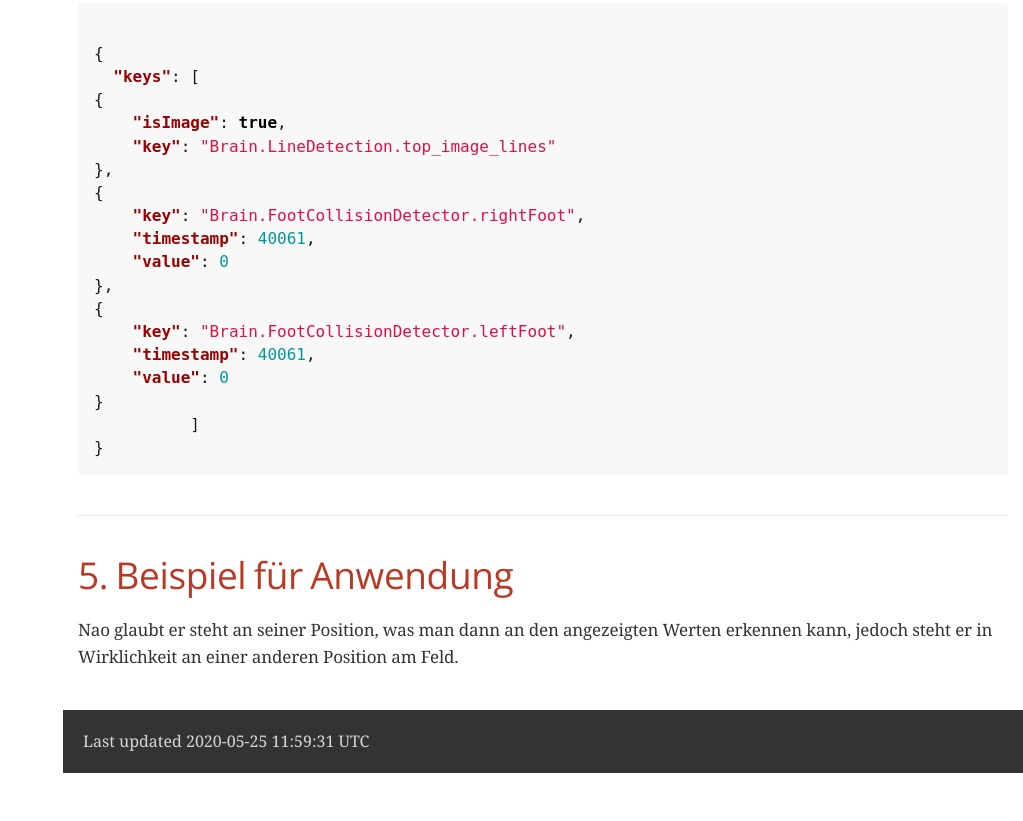
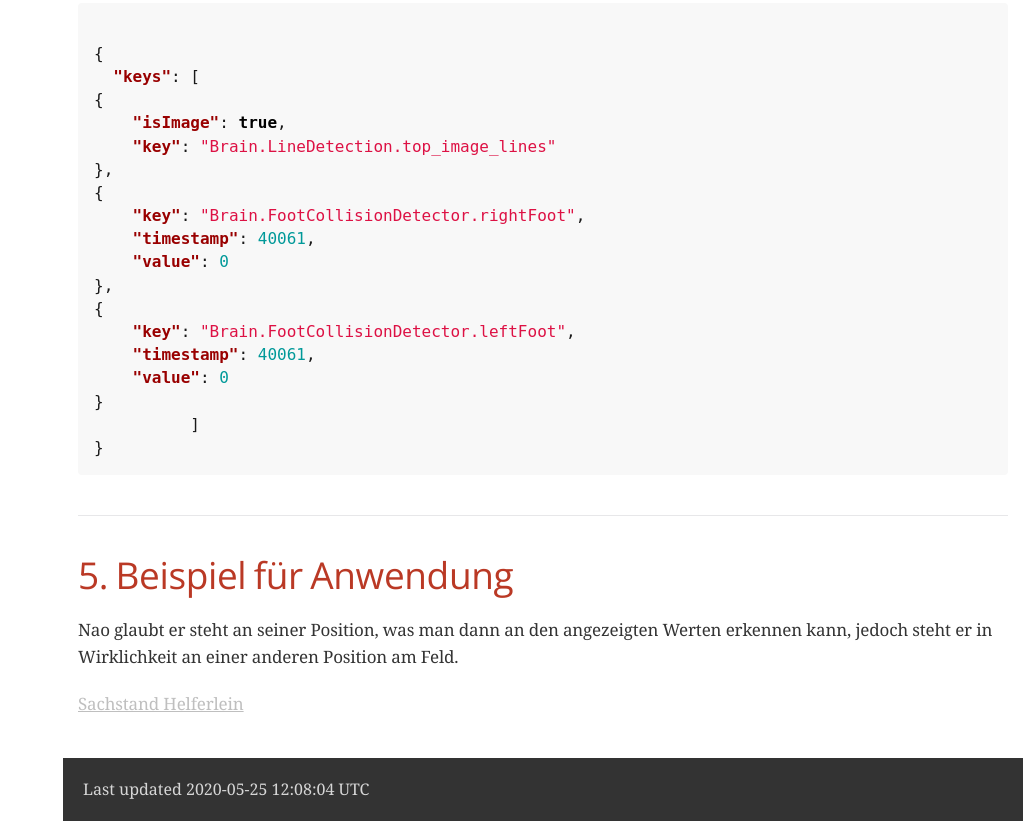
Before and after one commit to 1920-3ahitm-itp/02-project-repositories-robotic-soccer, a plain HTML site: page docs/helferlein.html in a window 1280 px wide. Shown: the part 2919-3740 px from the top of the page, without its empty margins (257-1280 px from the left). Before the commit the page ends 3692 px from the top, so only its background shows below. Drawn offline with nearby package versions, Linux system fonts and the light colour scheme; a web font is replaced by a local one.

Commit message:
update Demo Website

```diff
--- a/docs/helferlein.html
+++ b/docs/helferlein.html
@@ -552,12 +552,15 @@
 <p>Nao glaubt er steht an seiner Position, was man dann an den angezeigten Werten erkennen kann,
 jedoch steht er in Wirklichkeit an einer anderen Position am Feld.</p>
 </div>
+<div class="paragraph">
+<p><a href="https://1920-3ahitm-itp.github.io/02-project-repositories-robotic-soccer/docs/sachbestand.html" class="white">Sachstand Helferlein</a></p>
+</div>
 </div>
 </div>
 </div>
 <div id="footer">
 <div id="footer-text">
-Last updated 2020-05-25 11:59:31 UTC
+Last updated 2020-05-25 12:08:04 UTC
 </div>
 </div>
 <style>
```
